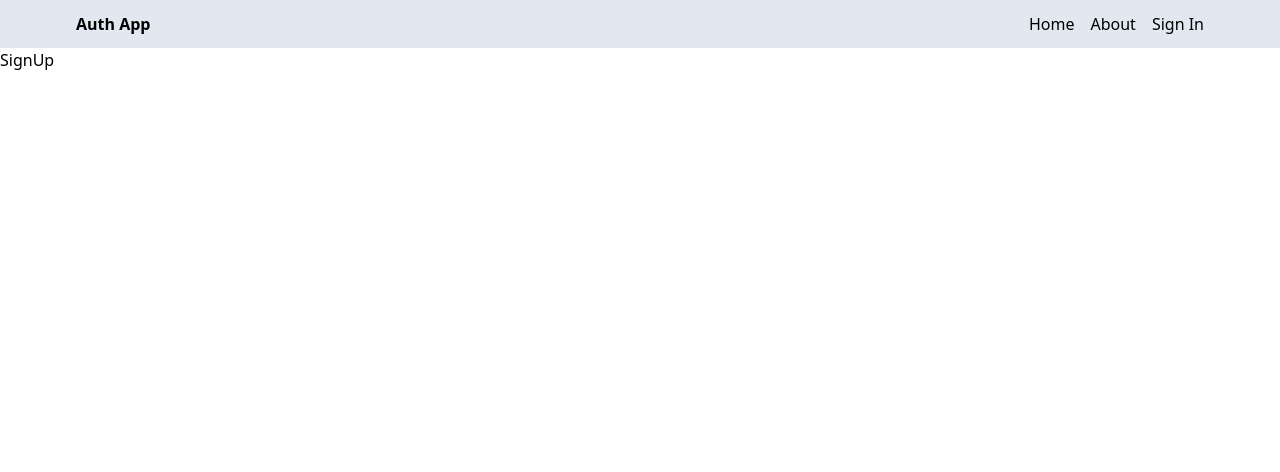
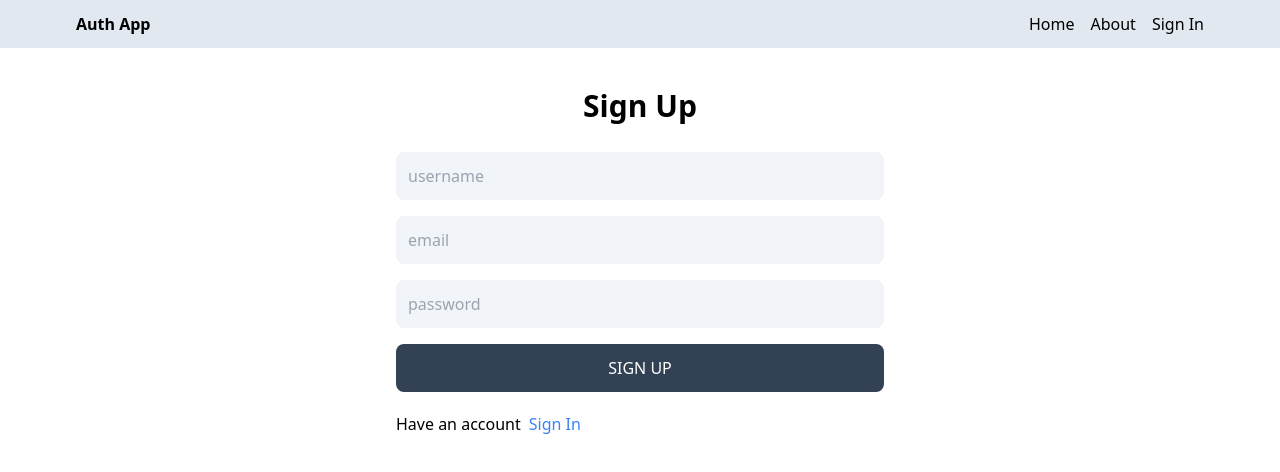
Before and after one commit to MuhammadAsharul/auth-mern, a React (Vite) app in the folder client/: page /sign-up in a window 1280 px wide. Shown: the top 472 px of the page. Built offline with nearby package versions, Linux system fonts and the light colour scheme.

Commit message:
add sign up page ui

```diff
--- /dev/null
+++ b/client/jsconfig.json
@@ -0,0 +1,5 @@
+{
+  "compilerOptions": {
+    "jsx": "react"
+  }
+}
--- a/client/src/pages/SignUp.jsx
+++ b/client/src/pages/SignUp.jsx
@@ -1,7 +1,40 @@
-import React from 'react'
+import React from "react";
+import { Link } from "react-router-dom";
 
 export default function SignUp() {
   return (
-    <div>SignUp</div>
-  )
+    <div className="p-3 max-w-lg mx-auto">
+      <h1 className="text-3xl text-center font-semibold my-7">Sign Up</h1>
+      <form action="" className="flex flex-col gap-4">
+        <input
+          type="text"
+          placeholder="username"
+          id="username"
+          className="bg-slate-100 p-3 rounded-lg"
+        />
+        <input
+          type="email"
+          placeholder="email"
+          id="email"
+          className="bg-slate-100 p-3 rounded-lg"
+        />
+        <input
+          type="password"
+          placeholder="password"
+          id="password"
+          className="bg-slate-100 p-3 rounded-lg"
+        />
+        <button className="bg-slate-700 text-white p-3 rounded-lg uppercase hover:opacity-95 disabled:opacity-80">
+          Sign Up
+        </button>
+      </form>
+      <div className="flex gap-2 mt-5">
+        <p>Have an account </p>
+
+        <Link to="/signin" className="text-slate-700">
+          <span className="text-blue-500">Sign In</span>
+        </Link>
+      </div>
+    </div>
+  );
 }
```
